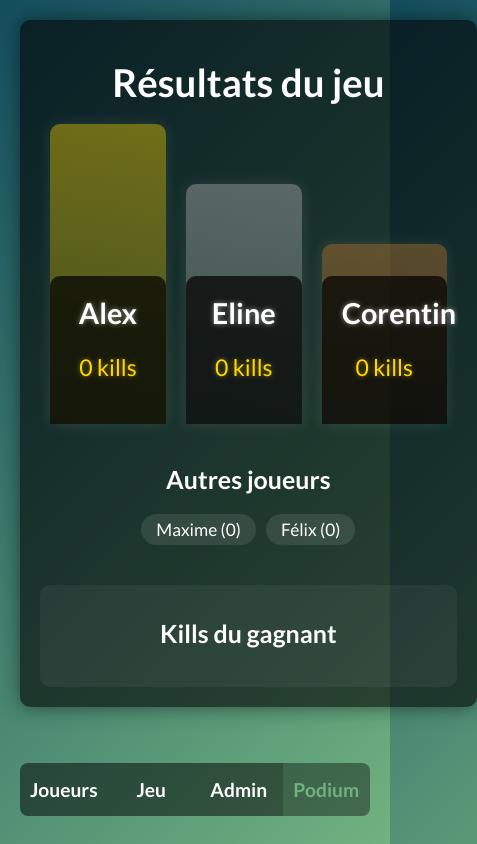
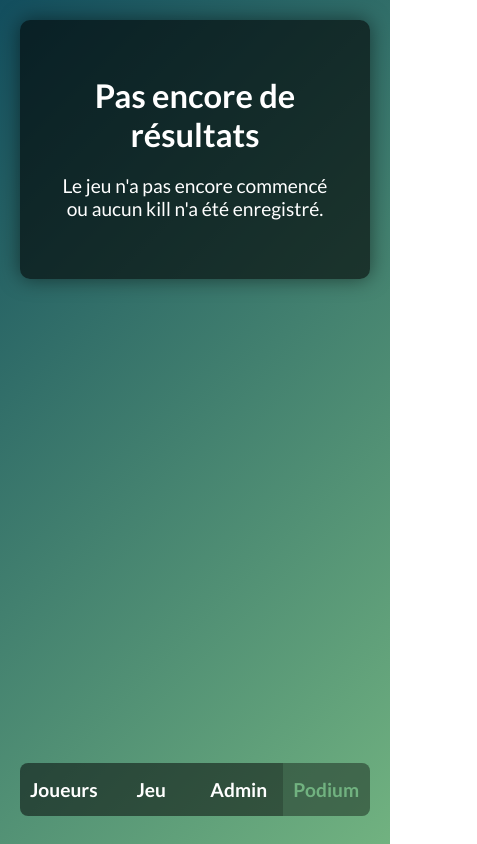
Before and after one commit to AlexandreGaultier/killer-game, a Vue app: page /podium in a window 390 px wide. Shown: the whole page, 477 px wide, since content can reach past the window. Built offline with nearby package versions, Linux system fonts and the light colour scheme.

Commit message:
refacto PodiumView + adapt mobile display + fix hardMode checkbox

```diff
--- a/src/views/PodiumView.vue
+++ b/src/views/PodiumView.vue
@@ -1,83 +1,93 @@
 <template>
-  <div class="podium-view">
+  <div v-if="hasKills" class="podium-view">
     <h1>Résultats du jeu</h1>
     <div class="podium">
-      <div v-for="(player, index) in topThree" :key="player.id" :class="['podium-step', `place-${index + 1}`]">
+      <div
+        v-for="(player, index) in topThree"
+        :key="player.id"
+        :class="['podium-step', `place-${index + 1}`]"
+      >
         <div class="player-info">
           <h2>{{ player.name }}</h2>
           <p class="kills">{{ player.kills }} kills</p>
         </div>
       </div>
     </div>
-    <div class="other-players" v-if="players.length > 0">
+    <div v-if="otherPlayers.length > 0" class="other-players">
       <h3>Autres joueurs</h3>
       <div class="player-chips">
-        <div v-for="player in players" :key="player.id" class="player-chip">
+        <div
+          v-for="player in otherPlayers"
+          :key="player.id"
+          class="player-chip"
+        >
           {{ player.name }} ({{ player.kills }})
         </div>
       </div>
     </div>
-    <div class="winner-kills" v-if="topThree.length > 0">
+    <div v-if="winner" class="winner-kills">
       <h3>Kills du gagnant</h3>
       <ul class="kill-list">
-        <li v-for="kill in getPlayerKills(topThree[0].id)" :key="kill.killerId">
+        <li v-for="kill in winnerKills" :key="kill.killerId">
           <span class="victim">{{ getPlayerName(kill.victimId) }}</span>
           <span class="mission">{{ getMissionDescription(kill.missionId) }}</span>
         </li>
       </ul>
     </div>
   </div>
+  <div v-else class="no-kills-message">
+    <h2>Pas encore de résultats</h2>
+    <p>Le jeu n'a pas encore commencé ou aucun kill n'a été enregistré.</p>
+  </div>
 </template>
 
 <script lang="ts">
-import { computed } from 'vue'
+import { computed, defineComponent } from 'vue'
 import { useGameStore } from '../stores/gameStore'
+import type { Player, Kill } from '../types'
 
-export default {
+export default defineComponent({
+  name: 'PodiumView',
   setup() {
     const gameStore = useGameStore()
 
-    const topThree = computed(() => {
-      return [...gameStore.players]
-        .sort((a, b) => b.kills - a.kills)
-        .slice(0, 3)
-    })
+    const hasKills = computed(() => gameStore.kills.length > 0)
 
-    const players = computed(() => {
-      return [...gameStore.players]
-        .sort((a, b) => b.kills - a.kills)
-        .slice(3)
-    })
+    const sortedPlayers = computed(() =>
+      [...gameStore.players].sort((a, b) => b.kills - a.kills)
+    )
 
-    const getPlayerKills = (playerId: number) => {
-      return gameStore.kills.filter(kill => kill.killerId === playerId)
-    }
+    const topThree = computed(() => sortedPlayers.value.slice(0, 3))
+    const otherPlayers = computed(() => sortedPlayers.value.slice(3))
+    const winner = computed(() => topThree.value[0])
 
-    const getMissionDescription = (missionId: number) => {
-      const mission = gameStore.missions.find(m => m.id === missionId)
-      return mission ? mission.description : 'Mission inconnue'
-    }
+    const winnerKills = computed(() =>
+      winner.value ? gameStore.kills.filter(kill => kill.killerId === winner.value.id) : []
+    )
 
-    const getPlayerName = (playerId: number) => {
-      const player = gameStore.players.find(p => p.id === playerId)
-      return player ? player.name : 'Joueur inconnu'
-    }
+    const getPlayerName = (playerId: number): string =>
+      gameStore.players.find(p => p.id === playerId)?.name ?? 'Joueur inconnu'
+
+    const getMissionDescription = (missionId: number): string =>
+      gameStore.missions.find(m => m.id === missionId)?.description ?? 'Mission inconnue'
 
     return {
+      hasKills,
       topThree,
-      players,
-      getPlayerKills,
+      otherPlayers,
+      winner,
+      winnerKills,
+      getPlayerName,
       getMissionDescription,
-      getPlayerName,
     }
   }
-}
+})
 </script>
 
 <style scoped>
 .podium-view {
   text-align: center;
-  max-width: 800px;
+  max-width: 1200px;
   margin: 0 auto;
   padding: 20px;
   background-color: rgba(0, 0, 0, 0.6);
@@ -113,20 +123,19 @@ export default {
 
 .place-1 {
   height: 100%;
-  background: linear-gradient(to bottom, rgba(255, 215, 0, 0.4), rgba(255, 215, 0, 0.2));
+  background: linear-gradient(to bottom, rgba(255, 215, 0, 1), rgba(255, 215, 0, 0.6));
 }
 .place-2 {
   height: 80%;
-  background: linear-gradient(to bottom, rgba(192, 192, 192, 0.4), rgba(192, 192, 192, 0.2));
+  background: linear-gradient(to bottom, rgba(192, 192, 192, 1), rgba(192, 192, 192, 0.6));
 }
 .place-3 {
   height: 60%;
-  background: linear-gradient(to bottom, rgba(205, 127, 50, 0.4), rgba(205, 127, 50, 0.2));
+  background: linear-gradient(to bottom, rgba(205, 127, 50, 1), rgba(205, 127, 50, 0.6));
 }
 
 .player-info {
   padding: 20px;
-  background-color: rgba(0, 0, 0, 0.7);
   border-top-left-radius: 10px;
   border-top-right-radius: 10px;
   text-shadow: 0 0 5px rgba(255, 255, 255, 0.5);
@@ -136,12 +145,12 @@ export default {
   margin: 0;
   font-size: 1.5em;
   color: #fff;
+  text-shadow: 0 0 15px rgb(201, 201, 201);
 }
 
 .kills {
   font-size: 1.2em;
-  color: #ffd700;
-  text-shadow: 0 0 5px rgba(255, 215, 0, 0.5);
+  color: #fff;
 }
 
 .other-players {
@@ -205,6 +214,85 @@ export default {
 
 .mission {
   font-style: italic;
-  color: #7fdbff;
+  color: #fff;
+}
+
+.no-kills-message {
+  text-align: center;
+  padding: 40px;
+  background-color: rgba(0, 0, 0, 0.6);
+  border-radius: 10px;
+  box-shadow: 0 0 20px rgba(0, 0, 0, 0.5);
+}
+
+@media (max-width: 768px) {
+  .podium-view {
+    padding: 10px;
+  }
+
+  h1 {
+    font-size: 1.8em;
+  }
+
+  .podium {
+    flex-direction: column-reverse;
+    height: auto;
+    margin-bottom: 20px;
+  }
+
+  .podium-step {
+    width: 100%;
+    height: auto !important;
+    margin: 10px 0;
+    border-radius: 10px;
+  }
+
+  .place-1 { order: 2; }
+  .place-2 { order: 1; }
+  .place-3 { order: 0; }
+
+  .player-info {
+    padding: 15px;
+    border-radius: 10px;
+  }
+
+  .player-info h2 {
+    font-size: 1.2em;
+  }
+
+  .kills {
+    font-size: 1em;
+  }
+
+  .other-players {
+    margin-top: 20px;
+  }
+
+  .player-chips {
+    flex-direction: column;
+    align-items: center;
+  }
+
+  .player-chip {
+    width: 80%;
+    margin-bottom: 10px;
+  }
+
+  .winner-kills {
+    margin-top: 20px;
+  }
+
+  .kill-list li {
+    flex-direction: column;
+    align-items: flex-start;
+  }
+
+  .victim {
+    margin-bottom: 5px;
+  }
+
+  .mission {
+    font-size: 0.9em;
+  }
 }
 </style>
--- a/src/views/SetupView.vue
+++ b/src/views/SetupView.vue
@@ -129,7 +129,7 @@ export default defineComponent({
   justify-content: center;
   width: 48px;
   height: 48px;
-  background-color: var(--primary-color);
+  background-color: #5a8f66;
   color: var(--text-color);
   border-radius: 0 4px 4px 0;
   cursor: pointer;
@@ -138,7 +138,7 @@ export default defineComponent({
 }
 
 .mode-selection input[type="checkbox"]:checked + label {
-  background-color: #5a8f66;
+  background-color: var(--primary-color);
 }
 
 .mission-list-container {
```
